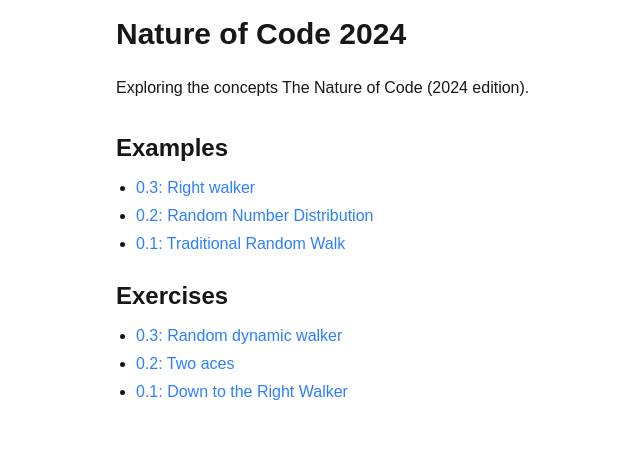
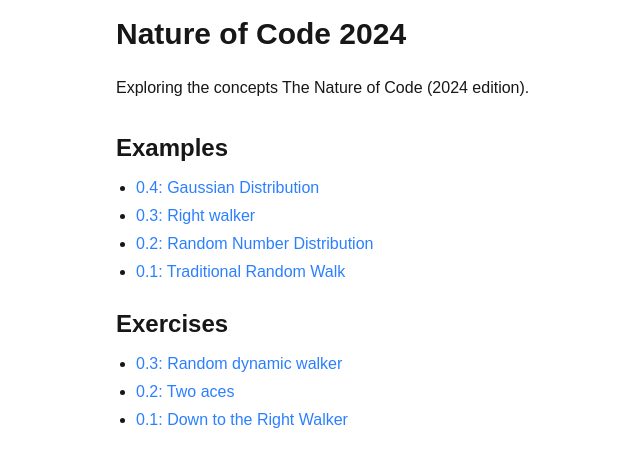
Before and after one commit to SoxFace/nature-of-code, a Next.js app: page / in a window 1280 px wide. Shown: the top 466 px of the page, without its empty margins (92-732 px from the left). Built offline with nearby package versions, Linux system fonts and the light colour scheme.

Commit message:
fix: typo in titles

```diff
--- a/src/app/examples/01-random-walk/page.tsx
+++ b/src/app/examples/01-random-walk/page.tsx
@@ -72,7 +72,7 @@ export default function TraditionalRandomWalker() {
 
     return (
         <SketchLayout
-    title="Traditional Random Walk"
+    title="Example 0.1: Traditional Random Walk"
     description="A simple random walk simulation where each step moves in one of four directions with equal probability. It has a toggle to switch between discrete (grid-like) and continuous random values and automatically stops at 1000 data points."
 >
     <div className="space-y-4">
--- a/src/app/examples/03-walker-right/page.tsx
+++ b/src/app/examples/03-walker-right/page.tsx
@@ -56,7 +56,7 @@ export default function RightWalker() {
 
     return (
         <SketchLayout
-            title="Exercise 0.3: Right Walker"
+            title="Example 0.3: Right Walker"
             description="A random walker moves to the right"
         >
             <P5Wrapper sketch={sketch} />
--- a/src/app/page.tsx
+++ b/src/app/page.tsx
@@ -11,6 +11,11 @@ export default function Home() {
         <section>
           <h2 className="text-2xl font-semibold mb-3">Examples</h2>
           <ul className="list-disc pl-5 space-y-1">
+          <li>
+              <Link href="/examples/04-gaussian-distribution" className="text-blue-500 hover:underline">
+                0.4: Gaussian Distribution
+              </Link>
+            </li>
           <li>
               <Link href="/examples/03-walker-right" className="text-blue-500 hover:underline">
                 0.3: Right walker
```
